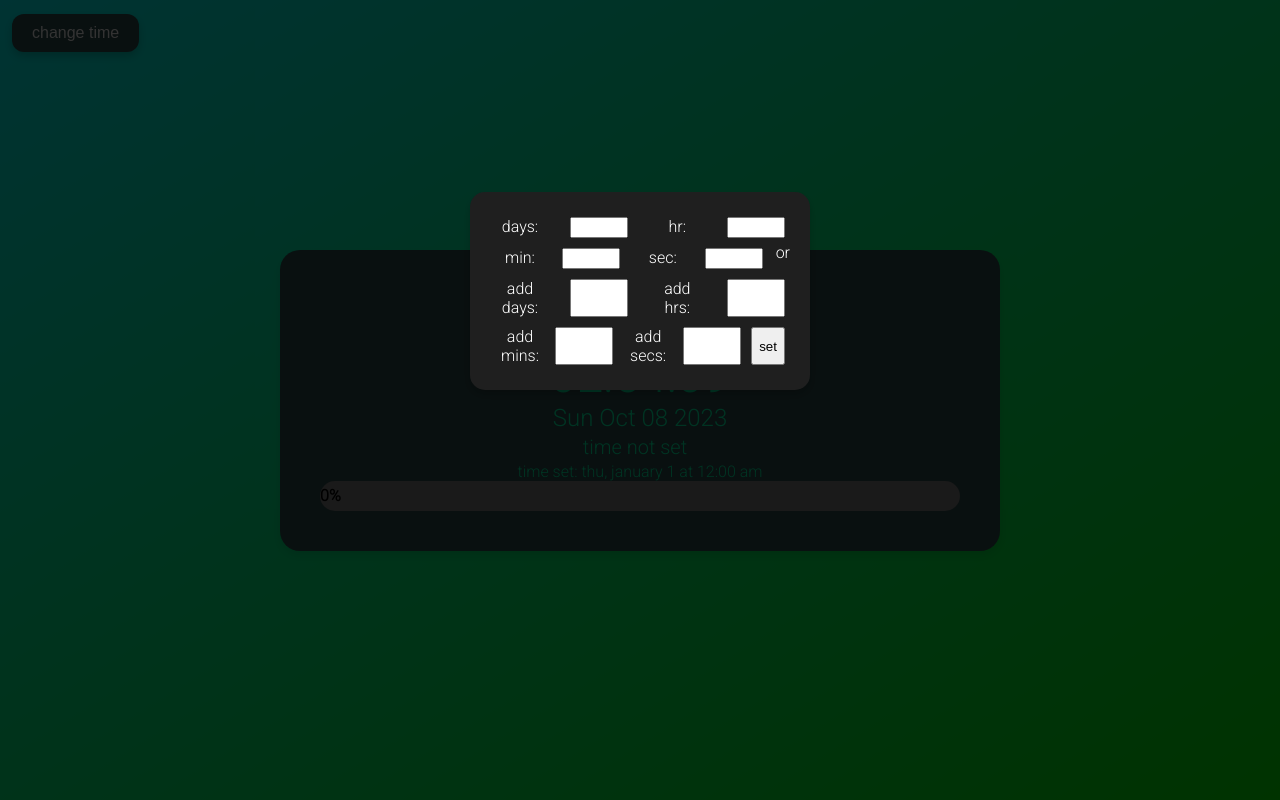
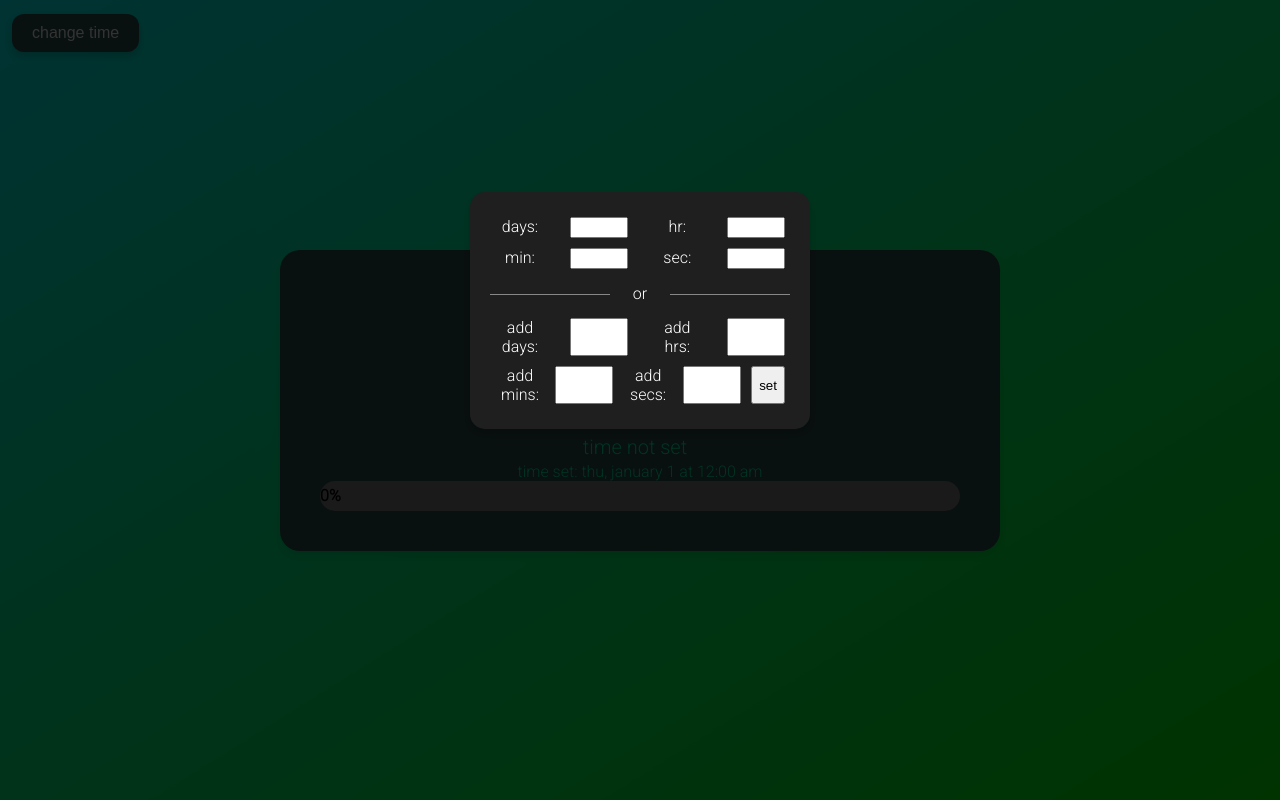
Before and after one commit to OhBen618/clock, a plain HTML site: page index.html in a window 1280 px wide. Drawn offline with Linux system fonts and the light colour scheme.

Commit message:
modified css styling for "add time" functions

```diff
--- a/style.css
+++ b/style.css
@@ -74,6 +74,18 @@ color: white; /* for text color */
   border-radius: 15px 0 0 15px;
   font-weight: bold;
 }
+#credits {
+    position: fixed;
+    bottom: 0;
+    left: 50%;
+    transform: translateX(-50%);
+    padding: 10px 20px; /* adjust padding as needed */
+    background-color: #333; /* dark gray background */
+    color: #fff; /* white text */
+    text-align: center;
+    border-radius: 12px 12px 0 0; /* rounded corners on top */
+  }
+
 
 /* Modal styles */
 .modal {
@@ -109,6 +121,32 @@ color: white; /* for text color */
     margin: 5px;
   }
 
+
+  .centered-or {
+    width: 100%;
+    text-align: center;
+    margin: 10px 0;
+    position: relative;
+  }
+
+  .centered-or:before,
+  .centered-or:after {
+    content: "";
+    position: absolute;
+    top: 50%;
+    width: 40%;
+    border-bottom: 1px solid #888;
+  }
+
+  .centered-or:before {
+    left: 0;
+  }
+
+  .centered-or:after {
+    right: 0;
+  }
+
+
   .modal-content label {
     width: 50px;
   }
```
